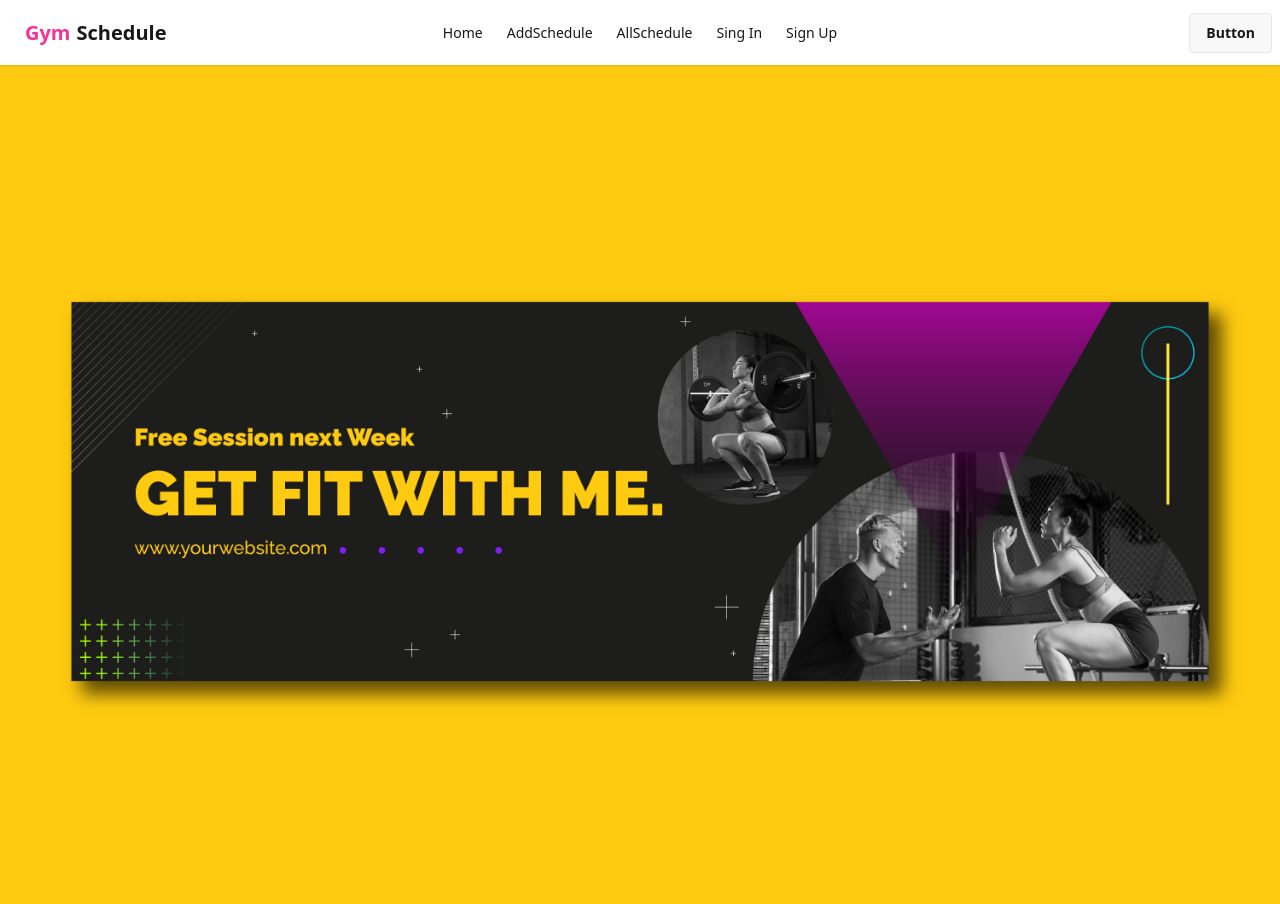
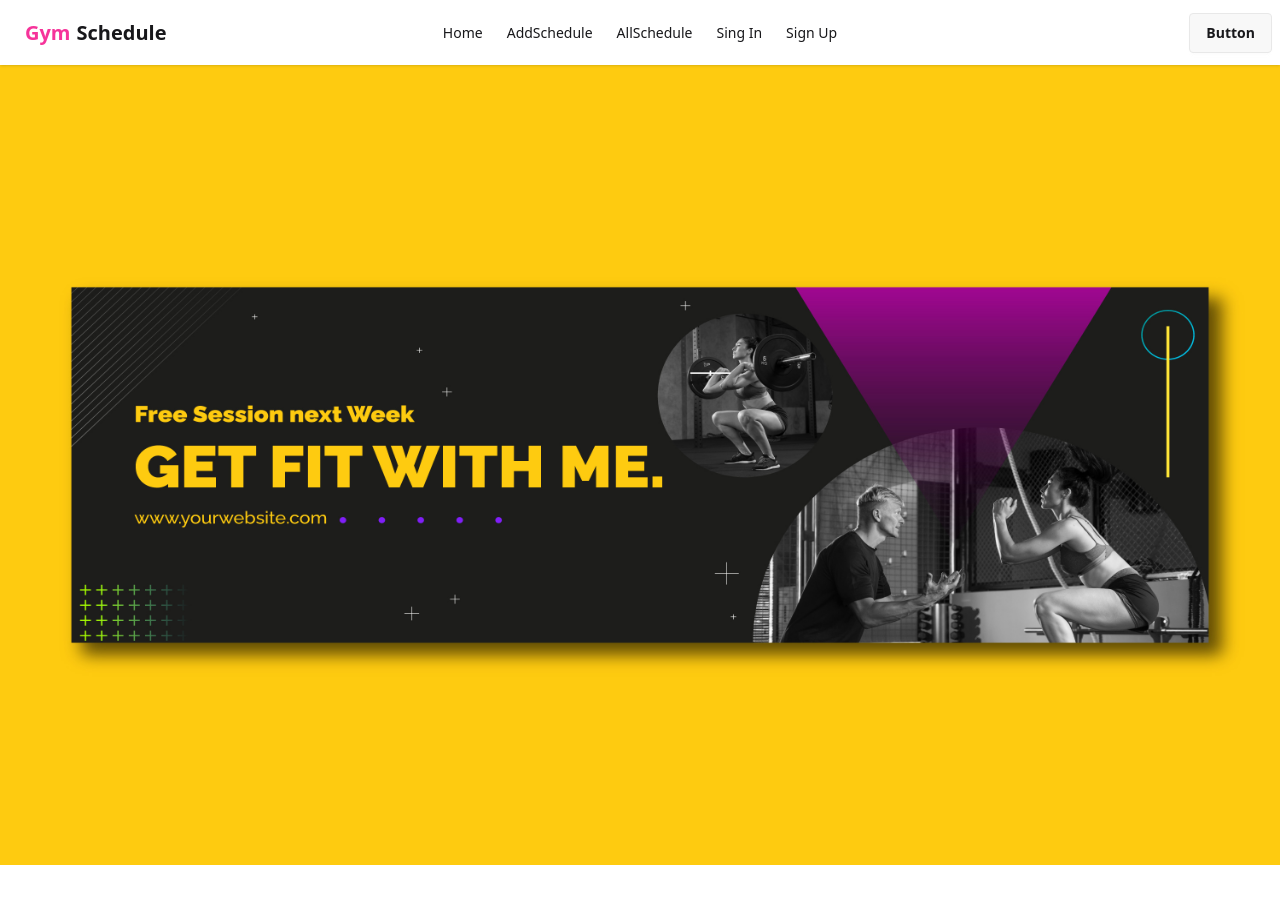
Before and after one commit to emamuddin10/Projects39-Gym-Schedule, a React (Vite) app: page / in a window 1280 px wide. Shown: the top 904 px of the page. After the commit the page ends 865 px from the top, so only its background shows below. Built offline with nearby package versions, Linux system fonts and the light colour scheme.

Commit message:
added home

```diff
--- a/src/pages/Home.jsx
+++ b/src/pages/Home.jsx
@@ -2,8 +2,8 @@ import exercise from '../assets/exercise.jpg.jpg'
 
 const Home = () => {
     return (
-        <div>
-            <img src={exercise} alt="" />
+        <div >
+            <img className='max-h-screen w-full' src={exercise} alt="" />
         </div>
     );
 };
```
